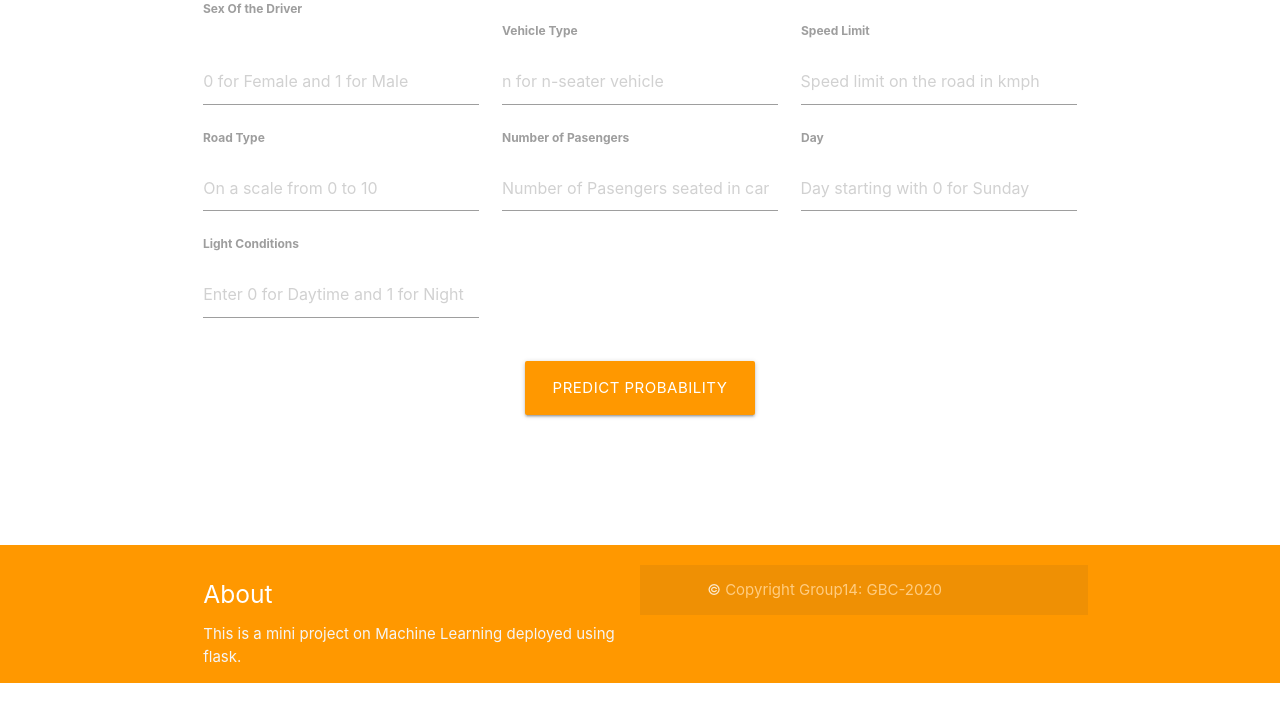
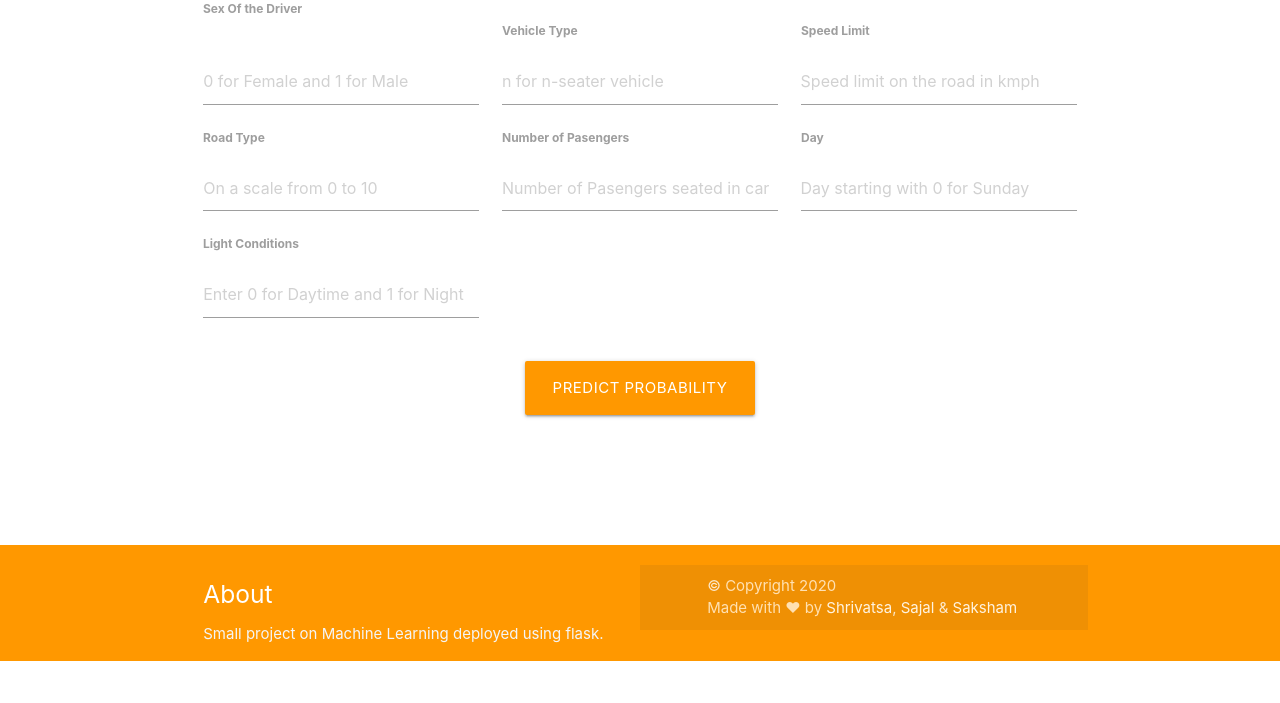
Before and after one commit to sakshampruthi/Accident-prediction, a Flask app: page / in a window 1280 px wide. Shown: the part 335-1038 px from the top of the page. After the commit the page ends 996 px from the top, so only its background shows below. Run offline with Flask 2, Linux system fonts and the light colour scheme; parts of the project's set-up code (start-up, migrations or seed data) failed here and were passed over; some libraries are stand-ins or nearby versions.

Commit message:
Update t.html

```diff
--- a/templates/t.html
+++ b/templates/t.html
@@ -21,7 +21,7 @@
  <div class="navbar-fixed">
     <nav class="blue">
       <div class="nav-wrapper">
-        <a href="#!" class="brand-logo">Accident Severity Prediction</a>
+        <a href="#" class="brand-logo">Accident Severity Prediction</a>
         <ul class="right hide-on-med-and-down">
           <li><a href="/Map">Maps</a></li>
           <li><a href="/Graphs">Graphs</a></li>
@@ -117,13 +117,13 @@
       <div class="row">
         <div class="col l6 s12">
           <h5 class="white-text">About</h5>
-          <p class="grey-text text-lighten-4">This is a mini project on Machine Learning deployed using flask.</p>
+          <p class="grey-text text-lighten-4">Small project on Machine Learning deployed using flask.</p>
 
 
         </div>
     <div class="footer-copyright">
       <div class="container">
-      © <a class="orange-text text-lighten-3" href="http://materializecss.com">Copyright Group14: GBC-2020</a>
+      © <a class="orange-text text-lighten-4" href="#">Copyright 2020<br>Made with &hearts; by <a class="orange-text text-lighten-5" href="https://github.com/shrivatsa10" target="_blank">Shrivatsa</a>, <a class="orange-text text-lighten-5" href="https://github.com/sjain30" target="_blank">Sajal</a> & <a class="orange-text text-lighten-5" href="https://github.com/sakshampruthi" target="_blank">Saksham</a></a>
       </div>
     </div>
   </footer>
```
